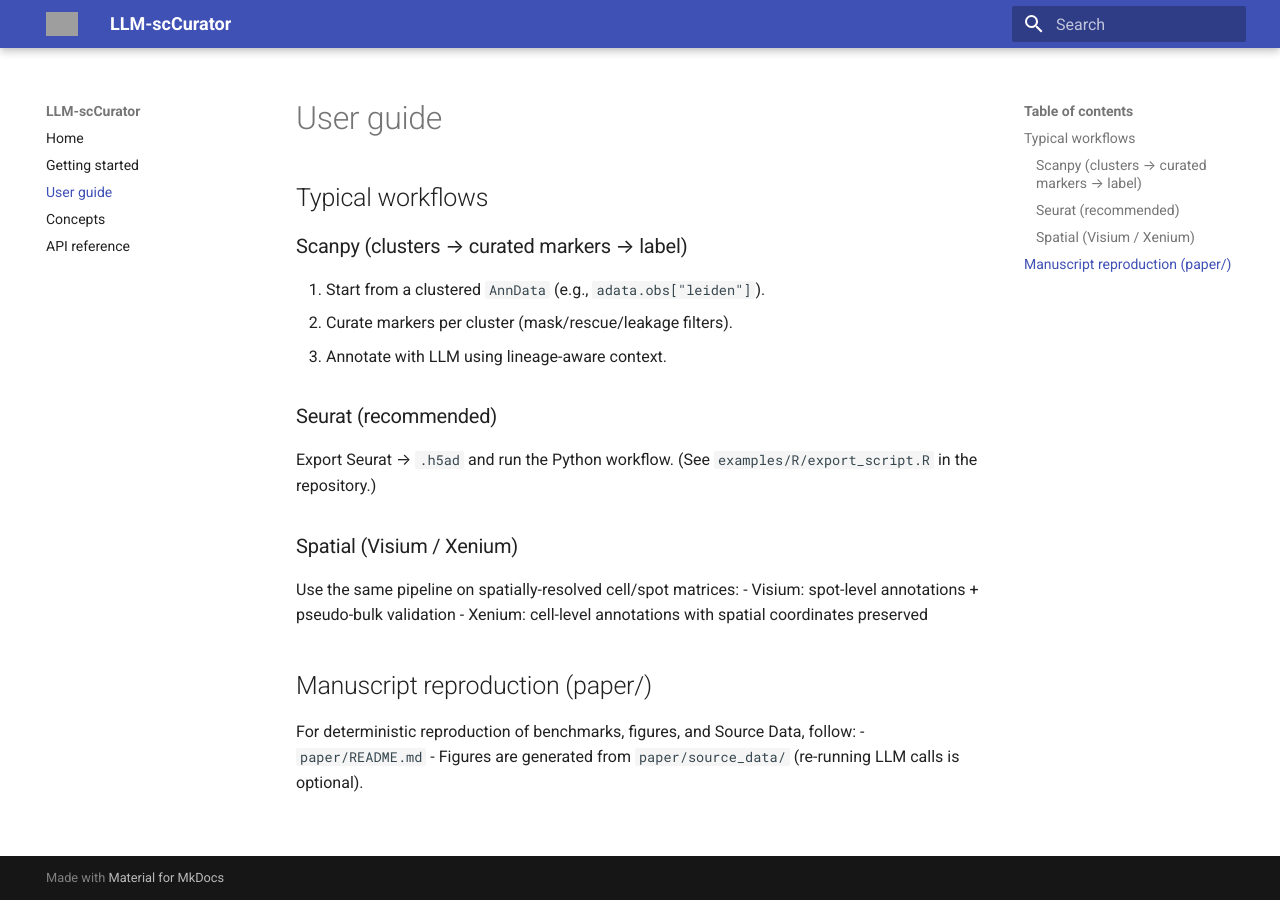
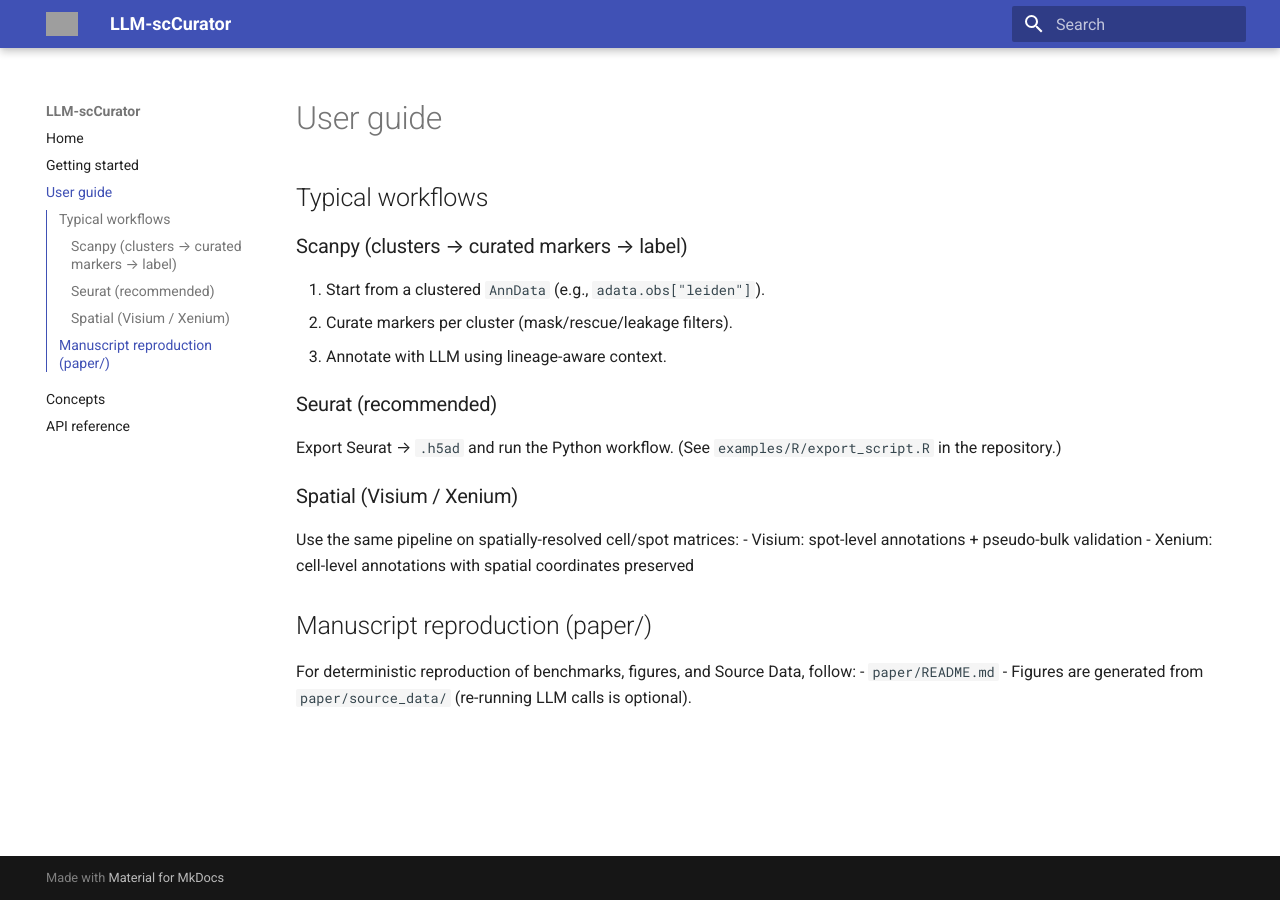
Before and after one commit to kenflab/LLM-scCurator, an MkDocs documentation site: the page built from docs/user-guide.md, in a window 1280 px wide. Built offline with MkDocs 1.6.1 and Material for MkDocs 9.7.7, drawn with Linux system fonts in a browser that asks for light colours; grey boxes are pictures that could not be loaded.

Commit message:
Add files via upload

```diff
--- a/mkdocs.yml
+++ b/mkdocs.yml
@@ -5,8 +5,9 @@ theme:
   features:
     - navigation.instant
     - navigation.tracking
+    - navigation.top
     - content.code.copy
-
+    - toc.integrate
 
 nav:
   - Home: index.md
@@ -26,9 +27,22 @@ plugins:
             show_root_heading: true
             docstring_style: numpy
 
+            # --- additions (look & readability) ---
+            show_object_full_path: false
+            show_root_toc_entry: false
+            merge_init_into_class: true
+            show_signature: true
+            separate_signature: true
+            signature_crossrefs: true
+            heading_level: 2
+            docstring_section_style: list
+
 markdown_extensions:
   - admonition
   - pymdownx.details
   - pymdownx.superfences
   - toc:
       permalink: true
+
+extra_css:
+  - stylesheets/extra.css
```
